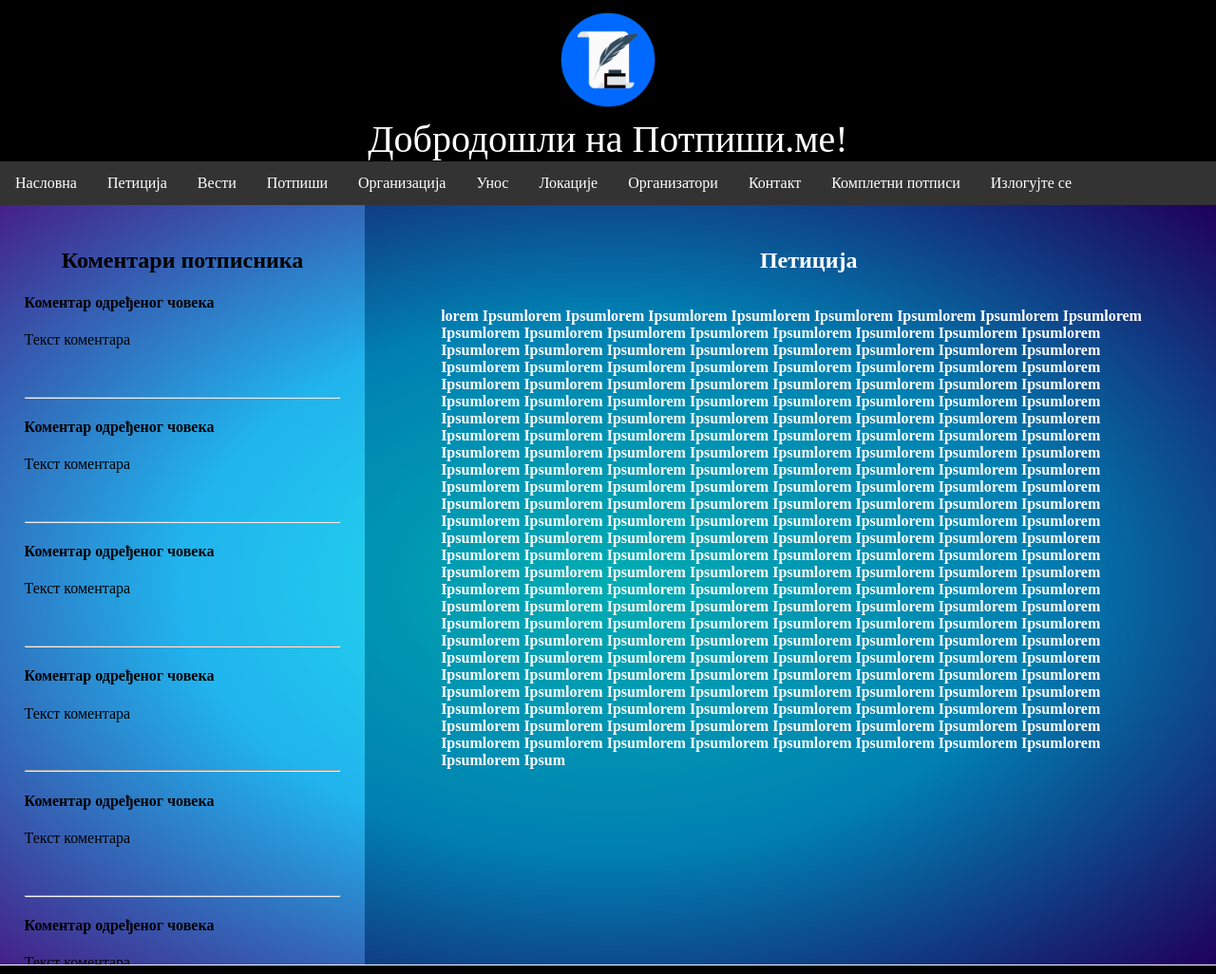
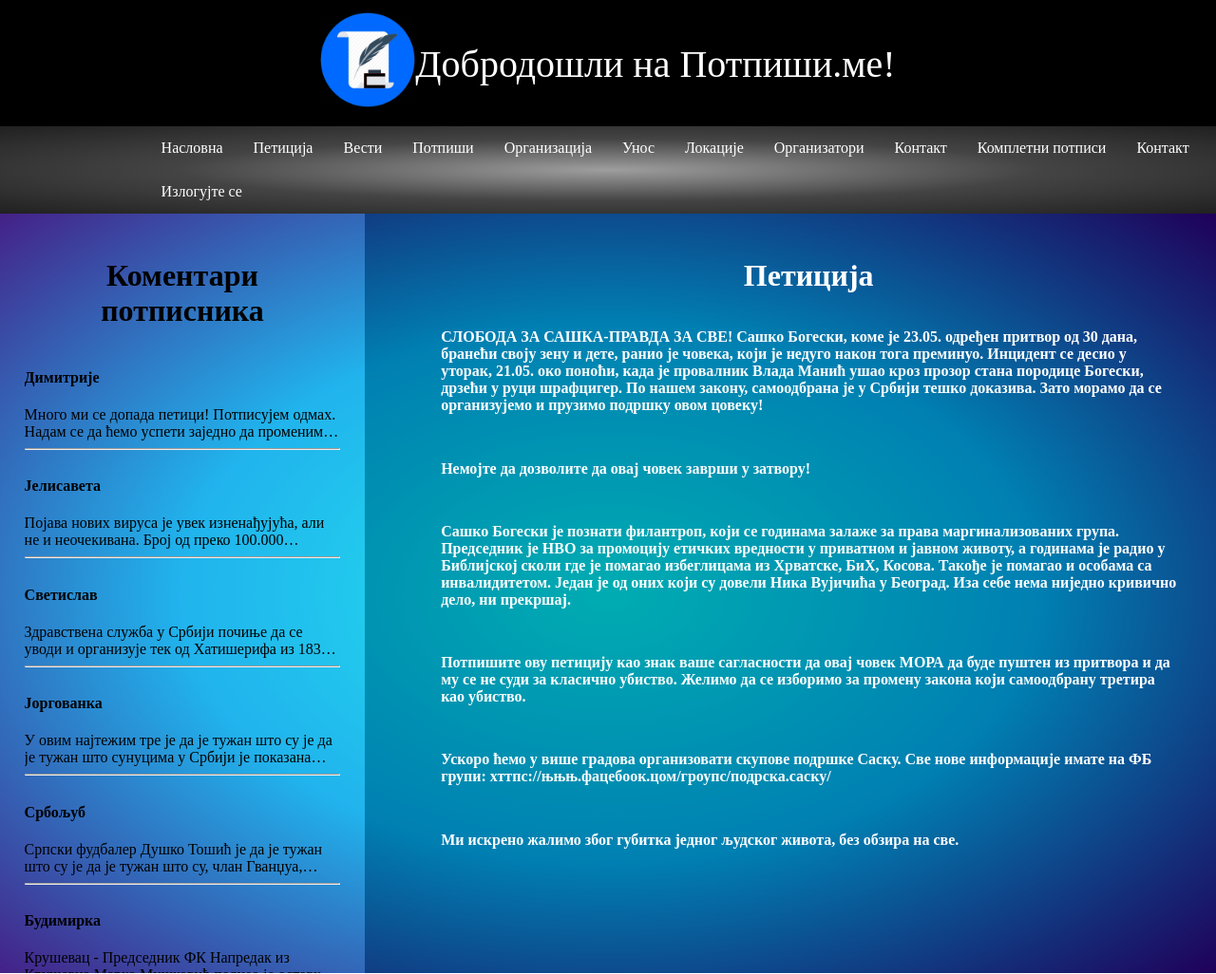
Before and after one commit to bpavle/PetitionWebsite, a PHP site: page /admin.html in a window 1280 px wide. Shown: the whole page at 95% size. Run offline with PHP 8.4, Linux system fonts and the light colour scheme.

Commit message:
TutoFinito

```diff
--- a/admin.html
+++ b/admin.html
@@ -50,98 +50,93 @@
 
     <a href="contact.html">Контакт</a>
     <a href="complete_signatures.html">Комплетни потписи</a>
+    <a href="contact.html">Контакт</a>
     <a href="index.html">Излогујте се</a>
   </div>
 
 
   <div class="content">
     <div class="comments-container">
-      <h2>Коментари потписника</h2>
+      <h1>Коментари потписника</h1>
       <div class="comment">
-        <h4>Коментар одређеног човека</h4>
-        Текст коментара
+        <h4>Димитрије</h4>
+        Много ми се допада петици! Потписујем одмах. Надам се да ћемо успети заједно да променимо свет!
+        Много ми се допада петици! Потписујем одмах. Надам се да ћемо успети заједно да променимо свет!
+        Много ми се допада петици! Потписујем одмах. Надам се да ћемо успети заједно да променимо свет!
       </div>
       <hr />
       <div class="comment">
-        <h4>Коментар одређеног човека</h4>
-        Текст коментара
+        <h4>Јелисавета</h4>
+        Појава нових вируса је увек изненађујућа, али не и неочекивана.
+        Број од преко 100.000 заражених на светском нивоу свакако захтева одређене додатне превентивне мере и поступања, посебно у односу на просторе које користе деца предшколског узраста и старе особе.
       </div>
       <hr />
       <div class="comment">
-        <h4>Коментар одређеног човека</h4>
-        Текст коментара
+        <h4>Светислав</h4>
+        Здравствена служба у Србији почиње да се уводи и организује тек од Хатишерифа из 1830. године. У почетку је била у саставу Министарства унутрашњих послова (1835), потом Министарства просвете,
       </div>
       <hr />
       <div class="comment">
-        <h4>Коментар одређеног човека</h4>
-        Текст коментара
+        <h4>Јоргованка</h4>
+        У овим најтежим тре је да је тужан што су је да је тужан што сунуцима у Србији је показана велика солидарност. Међу првима су у помоћ кренули врхунски спортисти, али и велики број клу
       </div>
       <hr />
       <div class="comment">
-        <h4>Коментар одређеног човека</h4>
-        Текст коментара
+        <h4>Србољуб</h4>
+        Српски фудбалер Душко Тошић је да је тужан што су је да је тужан што су, члан Гванџуа, испричао је како је крајем јануара скоро последњим авионом напустио Кину.
       </div>
       <hr />
       <div class="comment">
-        <h4>Коментар одређеног човека</h4>
-        Текст коментара
+        <h4>Будимирка</h4>
+        Крушевац - Председник ФК Напредак из Крушевца Марко Мишковић поднео је оставку после осам година на тој функцији. Мишковић, син власника компаније Делта Миросл
       </div>
       <hr />
       <div class="comment">
-        <h4>Коментар одређеног човека</h4>
-        Текст коментара
+        <h4>Вукосава</h4>
+        Председник Европске фудбалске уније (Уефа) Александар Чеферин рекао је да ће ова сезона „вероватно бити изгубљена” ако се такмичења не настав
       </div>
       <hr />
       <div class="comment">
-        <h4>Коментар одређеног човека</h4>
-        Текст коментара
+        <h4>Милојица</h4>
+        Млади српски фудбалер,  је да је тужан што су је да је тужан што су је да је тужан што су је да је тужан што суиграч Реал Мадрида Лука Јовић пок је да је тужан што су је да је тужан што су је да је тужан што сулонио је 50.000 евра за куповину респиратора неопходних у
       </div>
       <hr />
       <div class="comment">
-        <h4>Коментар одређеног човека</h4>
-        Текст коментара
+        <h4>Радашин</h4>
+        Најбољи тенисер света Новак Ђоковић рекао је д је да је тужан што су је да је тужан што су је да је тужан што суа је тужан што су Олимпијске игре одложене, али да је то права одлука због здравља
       </div>
       <hr />
     </div>
     <div class="petition">
-      <h2>Петиција</h2>
+      <h1>Петиција</h1>
       <p>
-        lorem Ipsumlorem Ipsumlorem Ipsumlorem Ipsumlorem Ipsumlorem
-        Ipsumlorem Ipsumlorem Ipsumlorem Ipsumlorem Ipsumlorem Ipsumlorem
-        Ipsumlorem Ipsumlorem Ipsumlorem Ipsumlorem Ipsumlorem Ipsumlorem
-        Ipsumlorem Ipsumlorem Ipsumlorem Ipsumlorem Ipsumlorem Ipsumlorem
-        Ipsumlorem Ipsumlorem Ipsumlorem Ipsumlorem Ipsumlorem Ipsumlorem
-        Ipsumlorem Ipsumlorem Ipsumlorem Ipsumlorem Ipsumlorem Ipsumlorem
-        Ipsumlorem Ipsumlorem Ipsumlorem Ipsumlorem Ipsumlorem Ipsumlorem
-        Ipsumlorem Ipsumlorem Ipsumlorem Ipsumlorem Ipsumlorem Ipsumlorem
-        Ipsumlorem Ipsumlorem Ipsumlorem Ipsumlorem Ipsumlorem Ipsumlorem
-        Ipsumlorem Ipsumlorem Ipsumlorem Ipsumlorem Ipsumlorem Ipsumlorem
-        Ipsumlorem Ipsumlorem Ipsumlorem Ipsumlorem Ipsumlorem Ipsumlorem
-        Ipsumlorem Ipsumlorem Ipsumlorem Ipsumlorem Ipsumlorem Ipsumlorem
-        Ipsumlorem Ipsumlorem Ipsumlorem Ipsumlorem Ipsumlorem Ipsumlorem
-        Ipsumlorem Ipsumlorem Ipsumlorem Ipsumlorem Ipsumlorem Ipsumlorem
-        Ipsumlorem Ipsumlorem Ipsumlorem Ipsumlorem Ipsumlorem Ipsumlorem
-        Ipsumlorem Ipsumlorem Ipsumlorem Ipsumlorem Ipsumlorem Ipsumlorem
-        Ipsumlorem Ipsumlorem Ipsumlorem Ipsumlorem Ipsumlorem Ipsumlorem
-        Ipsumlorem Ipsumlorem Ipsumlorem Ipsumlorem Ipsumlorem Ipsumlorem
-        Ipsumlorem Ipsumlorem Ipsumlorem Ipsumlorem Ipsumlorem Ipsumlorem
-        Ipsumlorem Ipsumlorem Ipsumlorem Ipsumlorem Ipsumlorem Ipsumlorem
-        Ipsumlorem Ipsumlorem Ipsumlorem Ipsumlorem Ipsumlorem Ipsumlorem
-        Ipsumlorem Ipsumlorem Ipsumlorem Ipsumlorem Ipsumlorem Ipsumlorem
-        Ipsumlorem Ipsumlorem Ipsumlorem Ipsumlorem Ipsumlorem Ipsumlorem
-        Ipsumlorem Ipsumlorem Ipsumlorem Ipsumlorem Ipsumlorem Ipsumlorem
-        Ipsumlorem Ipsumlorem Ipsumlorem Ipsumlorem Ipsumlorem Ipsumlorem
-        Ipsumlorem Ipsumlorem Ipsumlorem Ipsumlorem Ipsumlorem Ipsumlorem
-        Ipsumlorem Ipsumlorem Ipsumlorem Ipsumlorem Ipsumlorem Ipsumlorem
-        Ipsumlorem Ipsumlorem Ipsumlorem Ipsumlorem Ipsumlorem Ipsumlorem
-        Ipsumlorem Ipsumlorem Ipsumlorem Ipsumlorem Ipsumlorem Ipsumlorem
-        Ipsumlorem Ipsumlorem Ipsumlorem Ipsumlorem Ipsumlorem Ipsumlorem
-        Ipsumlorem Ipsumlorem Ipsumlorem Ipsumlorem Ipsumlorem Ipsumlorem
-        Ipsumlorem Ipsumlorem Ipsumlorem Ipsumlorem Ipsumlorem Ipsumlorem
-        Ipsumlorem Ipsumlorem Ipsumlorem Ipsumlorem Ipsumlorem Ipsumlorem
-        Ipsumlorem Ipsumlorem Ipsumlorem Ipsumlorem Ipsumlorem Ipsumlorem
-        Ipsumlorem Ipsumlorem Ipsumlorem Ipsumlorem Ipsumlorem Ipsumlorem
-        Ipsum
+        СЛОБОДА ЗА САШКА-ПРАВДА ЗА СВЕ!
+        Сашко Богески, коме је 23.05. одређен притвор од 30 дана, бранећи своју зену и дете, ранио је човека, који је недуго након тога преминуо.
+        Инцидент се десио у уторак, 21.05. око поноћи, када је провалник Влада Манић ушао кроз прозор стана породице Богески, дрзећи у руци шрафцигер.
+        По нашем закону, самоодбрана је у Србији тешко доказива.
+        Зато морамо да се организујемо и прузимо подршку овом цовеку!
+      </p>
+
+      <p>
+        Немојте да дозволите да овај човек заврши у затвору!
+      </p>
+
+      <p>
+        Сашко Богески је познати филантроп, који се годинама залаже за права маргинализованих група. Председник је НВО за промоцију етичких вредности у приватном и јавном животу, а годинама је радио у Библијској сколи где је помагао избеглицама из Хрватске, БиХ, Косова.
+        Такође је помагао и особама са инвалидитетом. Један је од оних који су довели Ника Вујичића у Београд.
+        Иза себе нема ниједно кривично дело, ни прекршај.
+      </p>
+      <p>
+        Потпишите ову петицију као знак ваше сагласности да овај човек МОРА да буде
+        пуштен из притвора и да му се не суди за класично убиство.
+        Желимо да се изборимо за промену закона који самоодбрану третира као убиство.
+      </p>
+      <p>
+        Ускоро ћемо у више градова организовати скупове подршке Саску.
+        Све нове информације имате на ФБ групи: хттпс://њњњ.фацебоок.цом/гроупс/подрска.саску/
+      </p>
+      <p>
+        Ми искрено жалимо због губитка једног људског живота, без обзира на све.
       </p>
     </div>
   </div>
--- a/complete_signatures.html
+++ b/complete_signatures.html
@@ -41,6 +41,7 @@
       <a href="locations.html">Локације</a>
       <a href="organizer.html">Организатори</a>
       <a href="#">Комплетни потписи</a>
+      <a href="contact.html">Контакт</a>
       <a href="index.html">Излогујте се</a>
     </div>
 
--- a/location_entry.html
+++ b/location_entry.html
@@ -30,7 +30,7 @@
         <a href="registration.html">Регистрација</a>
       </div>
     </div>
-    <a href="contact.html">Контакт</a>
+
 
     <div class="dropdown">
       <button class="dropbtn">Унос</button>
@@ -44,6 +44,7 @@
     <a href="locations.html">Локације</a>
     <a href="organizer.html">Организатори</a>
     <a href="complete_signatures.html">Комплетни потписи</a>
+    <a href="contact.html">Контакт</a>
     <a href="index.html">Излогујте се</a>
   </div>
 
--- a/news.html
+++ b/news.html
@@ -31,8 +31,9 @@
       <a href="contact.html">Контакт</a>
     </div>
     <div class="content">
+      <h1>Најновије вести</h1>
       <div class="news">
-        <h1>Најновије вести</h1>
+
 
         <dl style="list-style-type:none;">
           <dt>
--- a/organizer_entry.html
+++ b/organizer_entry.html
@@ -43,8 +43,9 @@
     <a href="locations.html">Локације</a>
     <a href="organizer.html">Организатори</a>
 
+
+    <a href="complete_signatures.html">Комплетни потписи</a>
     <a href="contact.html">Контакт</a>
-    <a href="complete_signatures.html">Комплетни потписи</a>
     <a href="index.html">Излогујте се</a>
   </div>
 
--- a/style.css
+++ b/style.css
@@ -65,9 +65,18 @@ body {
   vertical-align: top;
 }
 .comment {
-  height: 100px;
+  /*height: 100px;
   text-align: left;
-  overflow: ellipsis;
+  overflow: ellipsis;*/
+
+
+display: -webkit-box;
+   -webkit-line-clamp: 3;
+   -webkit-box-orient: vertical;
+   overflow: hidden;
+   text-overflow: ellipsis;
+   text-align: left;
+
 }
 .content {
   display: inline-block;
@@ -168,19 +177,16 @@ body {
 /* Prepisano sa W3school*/
 .navigation {
   overflow: hidden;
-<<<<<<< HEAD
 
-  padding-left: 19%;
+  padding-left: 12%;
   background-color: #333;
 
-=======
   /*background-color: #333;*/
   background-image: radial-gradient(
     rgb(158, 158, 158),
     rgb(68, 68, 68),
     rgb(32, 32, 32)
   );
->>>>>>> 0496a618c9a713f3558a6549a08d7a800b54cf37
 }
 
 .navigation a {
@@ -293,8 +299,7 @@ body {
   color: black;
 }
 
-<<<<<<< HEAD
-=======
+
 /* width */
 ::-webkit-scrollbar {
   width: 20px;
@@ -323,9 +328,7 @@ body {
   text-align: center;
   line-height: 200%;
 }
-<<<<<<< HEAD
->>>>>>> 0496a618c9a713f3558a6549a08d7a800b54cf37
-=======
+
 
 #head-content {
   display: inline-flex;
@@ -334,4 +337,9 @@ body {
   text-align: center;
   align-self: center;
 }
->>>>>>> 7857c2b1abf166a45851ad13240349d0a0ad21a9
+
+.text{
+  margin-left: 20%;
+  margin-right: 20%;
+  font-size:large;
+}
```
Also changed, not shown: index.html (+17 -16 lines), locations.html (+1 -64 lines), news_entry.html (+4 -14 lines), petition.html (+15 -7 lines).
